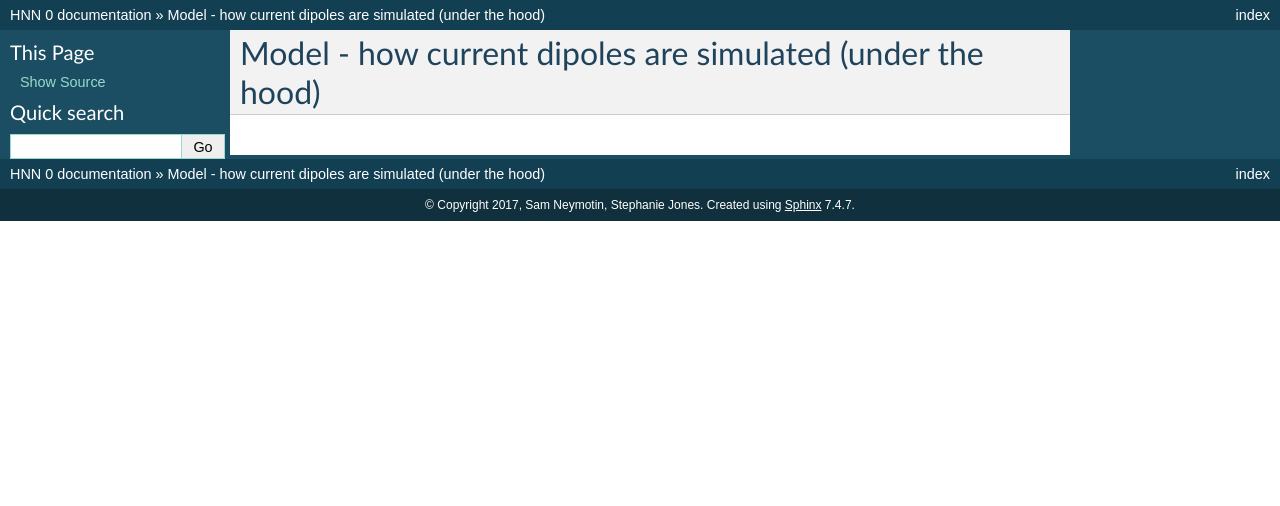
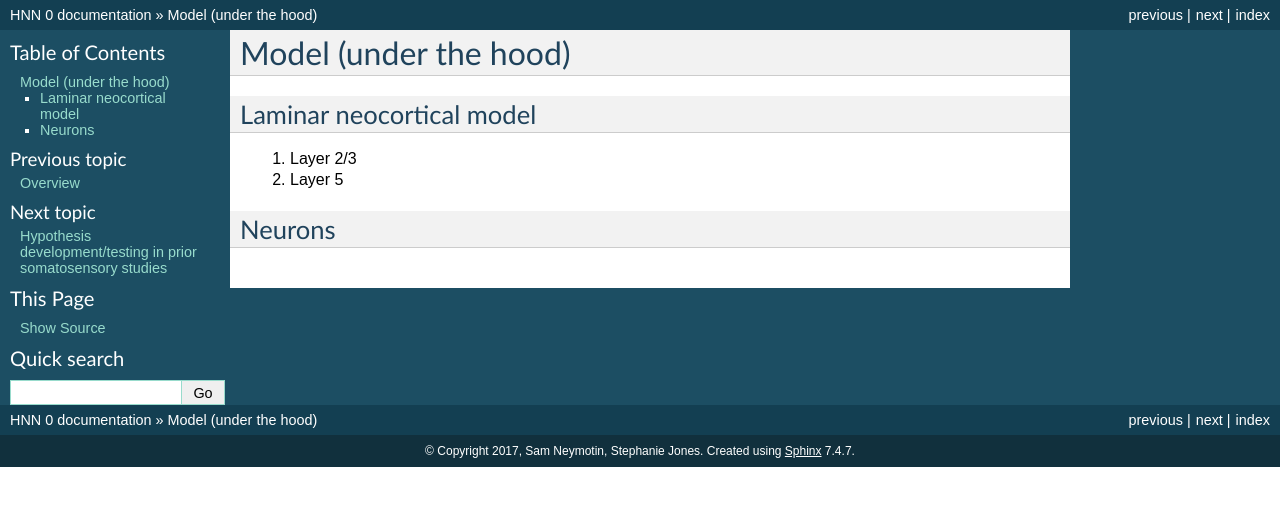
Before and after one commit to jonescompneurolab/hnn, a Sphinx documentation site: the page built from doc/model.rst, in a window 1280 px wide. Shown: the top 506 px of the page. Built offline with Sphinx 7.4.7, drawn with Linux system fonts in a browser that asks for light colours; pages that are not in the unit, such as notebooks, are missing from menus.

Commit message:
adjusting outline some more

```diff
--- a/doc/background.rst
+++ b/doc/background.rst
@@ -15,5 +15,5 @@ need, and a unique opportunity, to relate the ‘macro-scale’ signals to their
 Current dipoles
 ----------------
 
-Model - how current dipoles are simulated
-^^^^^^^^^^^^^^^^^^^^^^^^^^^^^^^^^^^^^^^^^
+Modeling
+^^^^^^^^
--- a/doc/howtosim.rst
+++ b/doc/howtosim.rst
@@ -1,4 +1,4 @@
-How to Simulate...
+How to Simulate:
 =========================================
 
 Event related potentials (ERPs)
--- a/doc/index.rst
+++ b/doc/index.rst
@@ -12,9 +12,9 @@ Human Neocortical Neurosolver (HNN) documentation
 
    background
    overview
+   model
+   priorstudies
    install
-   .. model
-   priorstudies
    howtosim
    viewingdata
    adjustableparams
--- a/doc/model.rst
+++ b/doc/model.rst
@@ -1,3 +1,12 @@
 .. (need good schematic) ;  -
-Model - how current dipoles are simulated (under the hood)
-===============================
+Model (under the hood)
+======================
+
+Laminar neocortical model
+-------------------------
+
+#. Layer 2/3
+#. Layer 5
+
+Neurons
+-------
```
Also changed, not shown: doc/viewingdata.rst (+12 -0 lines).
